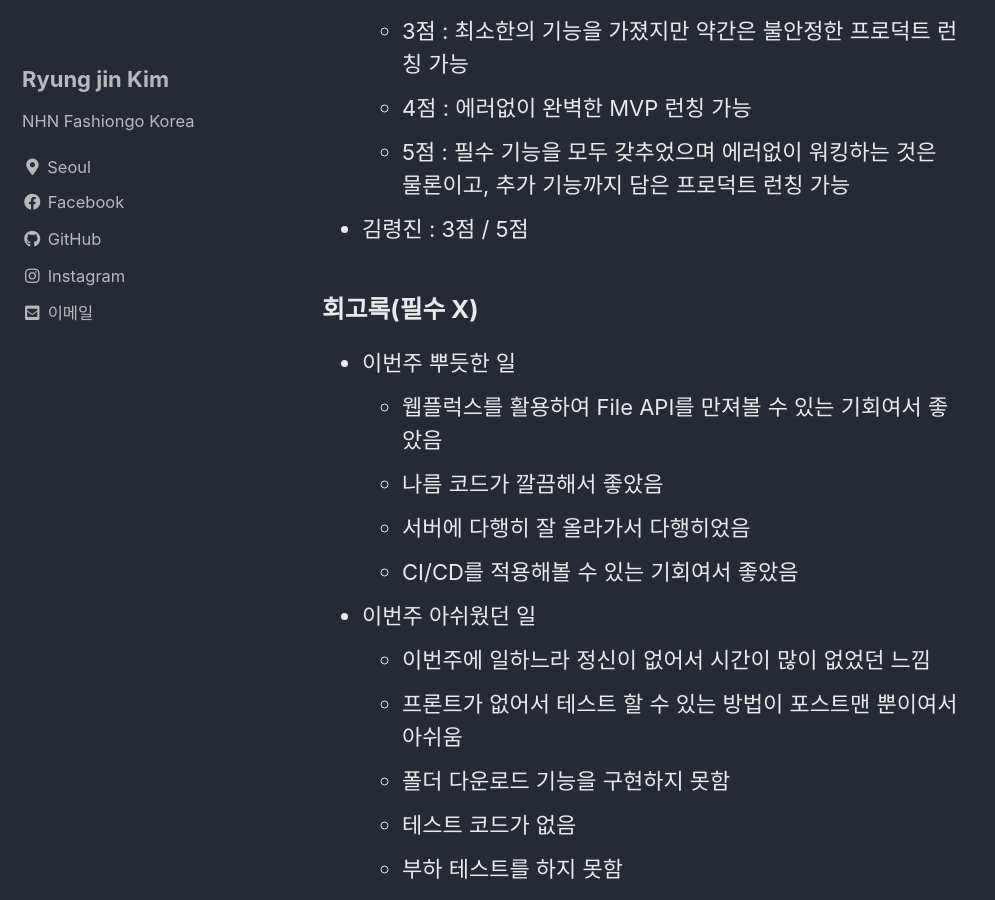
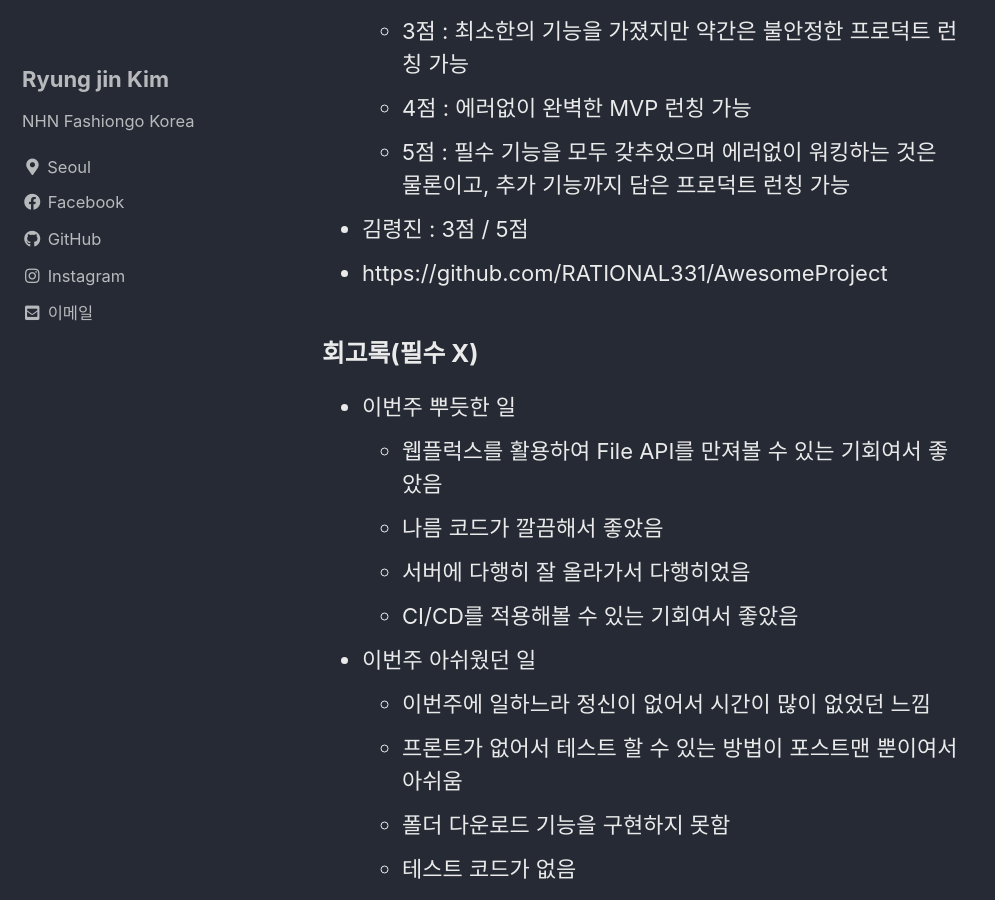
Before and after one commit to RATIONAL331/rational331.github.io, a Jekyll site: the page built from _posts/2023-03-26-my-box-second-week.md, in a window 1280 px wide and 900 px high, scrolled down 1412 px. Shown: the whole window, without its empty margins (0-995 px from the left). Built offline with Jekyll 4.4.1, drawn with Linux system fonts in a browser that asks for light colours; cached includes are drawn as plain includes; comment, search, counter and statistics services are not loaded; some of the changed lines change nothing that is shown.

Commit message:
깃허브 링크 추가

```diff
--- a/_posts/2023-03-26-my-box-second-week.md
+++ b/_posts/2023-03-26-my-box-second-week.md
@@ -40,6 +40,7 @@ last_modified_at: 2023-03-26T
     * 5점 : 필수 기능을 모두 갖추었으며 에러없이 워킹하는 것은 물론이고, 추가 기능까지 담은 프로덕트 런칭 가능
 
 * 김령진 : 3점 / 5점
+* https://github.com/RATIONAL331/AwesomeProject
 
 ### 회고록(필수 X)
 
```
